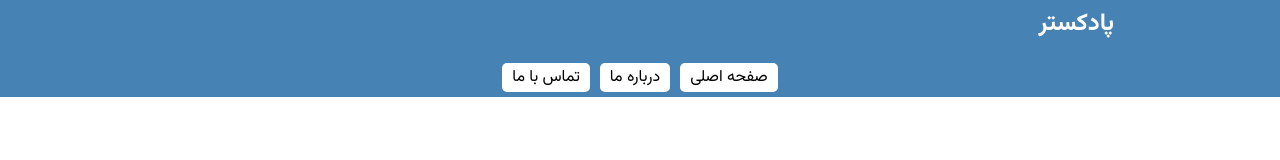
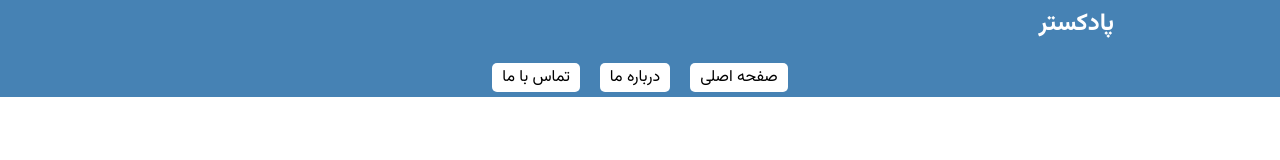
Before and after one commit to tohidshabanloo/next-mdx-blog, a Next.js app: page / in a window 1280 px wide. Shown: the top 160 px of the page. Built offline with nearby package versions, Linux system fonts and the light colour scheme.

Commit message:
gap changed nav

```diff
--- a/styles/globals.css
+++ b/styles/globals.css
@@ -35,10 +35,9 @@ header {
 }
 .nav {
   display: flex;
-  gap: 10px;
+  gap: 20px;
   margin-top: 20px;
   justify-content: center;
-
 }
 .every-nav {
   border-radius: 5px;
@@ -49,7 +48,6 @@ header {
 .every-nav:hover {
   background: rgba(50, 155, 241, 0.788);
   color: #fff;
-
 }
 
 footer {
```
